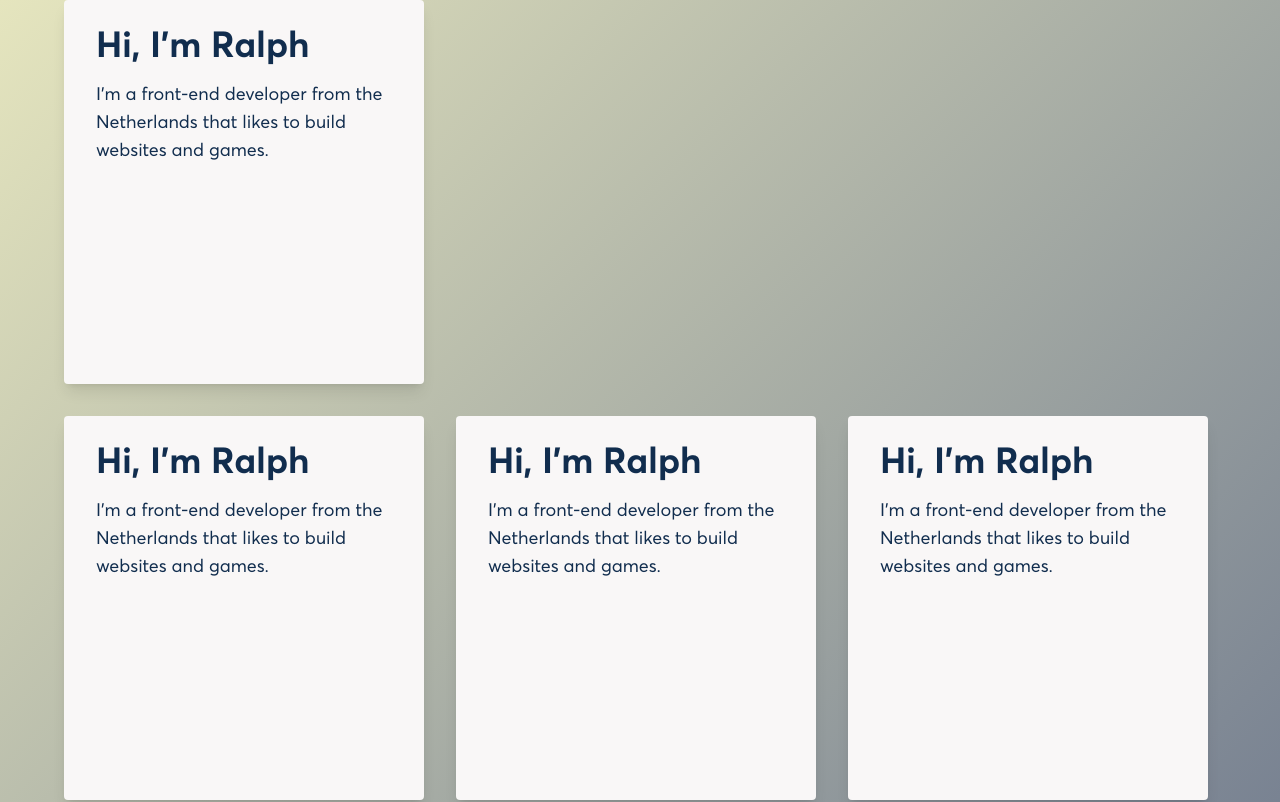
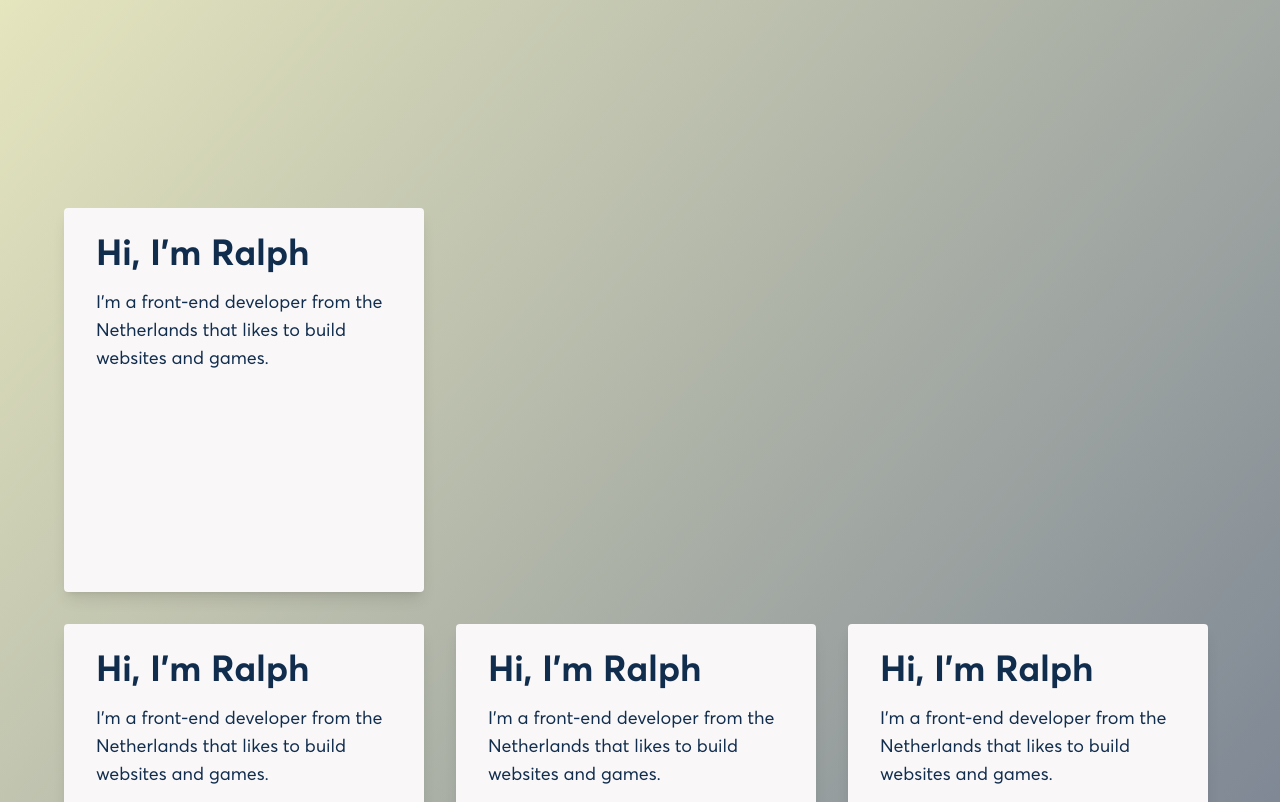
Before and after one commit to Ralphvandodewaard/project-ralph, a Vue app: page / in a window 1280 px wide. Shown: the top 802 px of the page. Built offline with nearby package versions, Linux system fonts and the light colour scheme.

Commit message:
Added dynamic margin style to content

```diff
--- a/src/views/HomeView.vue
+++ b/src/views/HomeView.vue
@@ -1,5 +1,8 @@
 <template>
-  <div class="flex flex-grow flex-col gap-8 max-w-6xl pb-16">
+  <div
+    :style="{ 'margin-top': contentMargin }"
+    class="flex flex-grow flex-col gap-8 max-w-6xl pb-16"
+  >
     <ContentWrapper
       label="Hi, I'm Ralph"
       description="I'm a front-end developer from the Netherlands that likes to build websites and games."
@@ -76,7 +79,9 @@
 import {
   defineComponent,
   ref,
-  Ref
+  Ref,
+  onMounted,
+  onUnmounted
 } from 'vue';
 import ContentWrapper from '@/components/ContentWrapper.vue';
 
@@ -159,10 +164,26 @@ export default defineComponent({
 
     const activeProject: Ref<null | Project> = ref(null);
 
+    const contentMargin = ref('');
+
+    function setContentMargin(): void {
+      contentMargin.value = `${(window.innerHeight / 2) - 192}px`;
+    }
+
+    onMounted(() => {
+      window.addEventListener('resize', setContentMargin);
+      setContentMargin();
+    });
+
+    onUnmounted(() => {
+      window.removeEventListener('resize', setContentMargin);
+    });
+
     return {
       personalLinks,
       projects,
-      activeProject
+      activeProject,
+      contentMargin
     };
   }
 });
```
